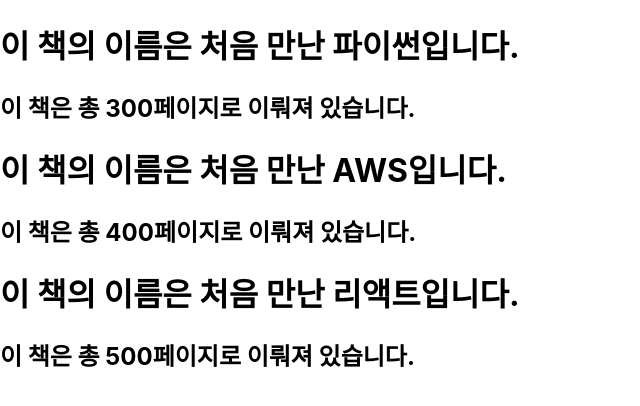
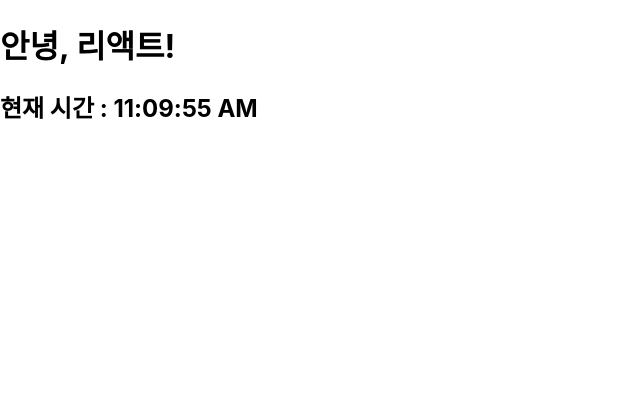
Before and after one commit to eunsolkim/react_start, a React (Create React App) app in the folder frontend/: page / in a window 1280 px wide. Shown: the top 406 px of the page, without its empty margins (0-640 px from the left). Built offline with nearby package versions, Linux system fonts and the light colour scheme.

Commit message:
feat: Implemented chapter4

```diff
--- /dev/null
+++ b/frontend/src/chp_04/Clock.jsx
@@ -0,0 +1,12 @@
+import React from "react";
+
+function Clock(props) {
+    return (
+        <div>
+            <h1>안녕, 리액트!</h1>
+            <h2>현재 시간 : {new Date().toLocaleTimeString()}</h2>
+        </div>
+    );
+}
+
+export default Clock;
--- a/frontend/src/index.js
+++ b/frontend/src/index.js
@@ -4,13 +4,16 @@
 import App from './App';
 import reportWebVitals from './reportWebVitals';
 import Library from './chp_03/Library'
+import Clock from './chp_04/Clock'
 
 const root = ReactDOM.createRoot(document.getElementById('root'));
-root.render(
+setInterval(() => {
+  root.render(
   <React.StrictMode>
-    <Library />
+    <Clock />
   </React.StrictMode>
-);
+  );
+}, 1000);
 
 // If you want to start measuring performance in your app, pass a function
 // to log results (for example: reportWebVitals(console.log))
```
